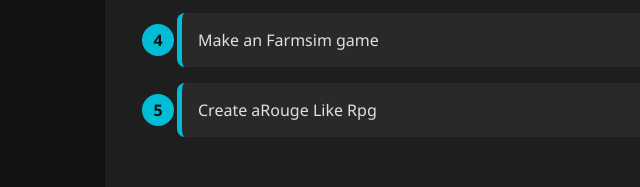
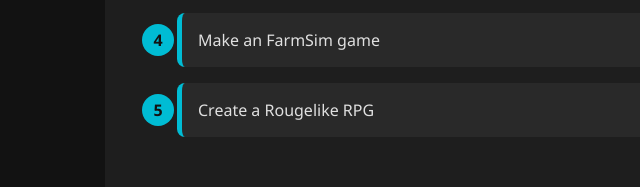
Before and after one commit to Yogesh-Kumar-Mallik-dev/Yogesh-dev-Portfolio, a plain HTML site: page index.html in a window 1280 px wide. Shown: the part 2051-2238 px from the top of the page, 53-693 px from the left. Drawn offline with Linux system fonts and the light colour scheme.

Commit message:
Update index.html

```diff
--- a/index.html
+++ b/index.html
@@ -58,8 +58,8 @@
       <li>Master GdScript</li>
       <li>Master React</li>
       <li>Learn GoDot Completly </li>
-      <li>Make an Farmsim game</li>
-      <li>Create aRouge Like Rpg</li>
+      <li>Make an FarmSim game</li>
+      <li>Create a Rougelike RPG</li>
     </ol>
   </section>
   <!-- Roadmap Section End -->
```
